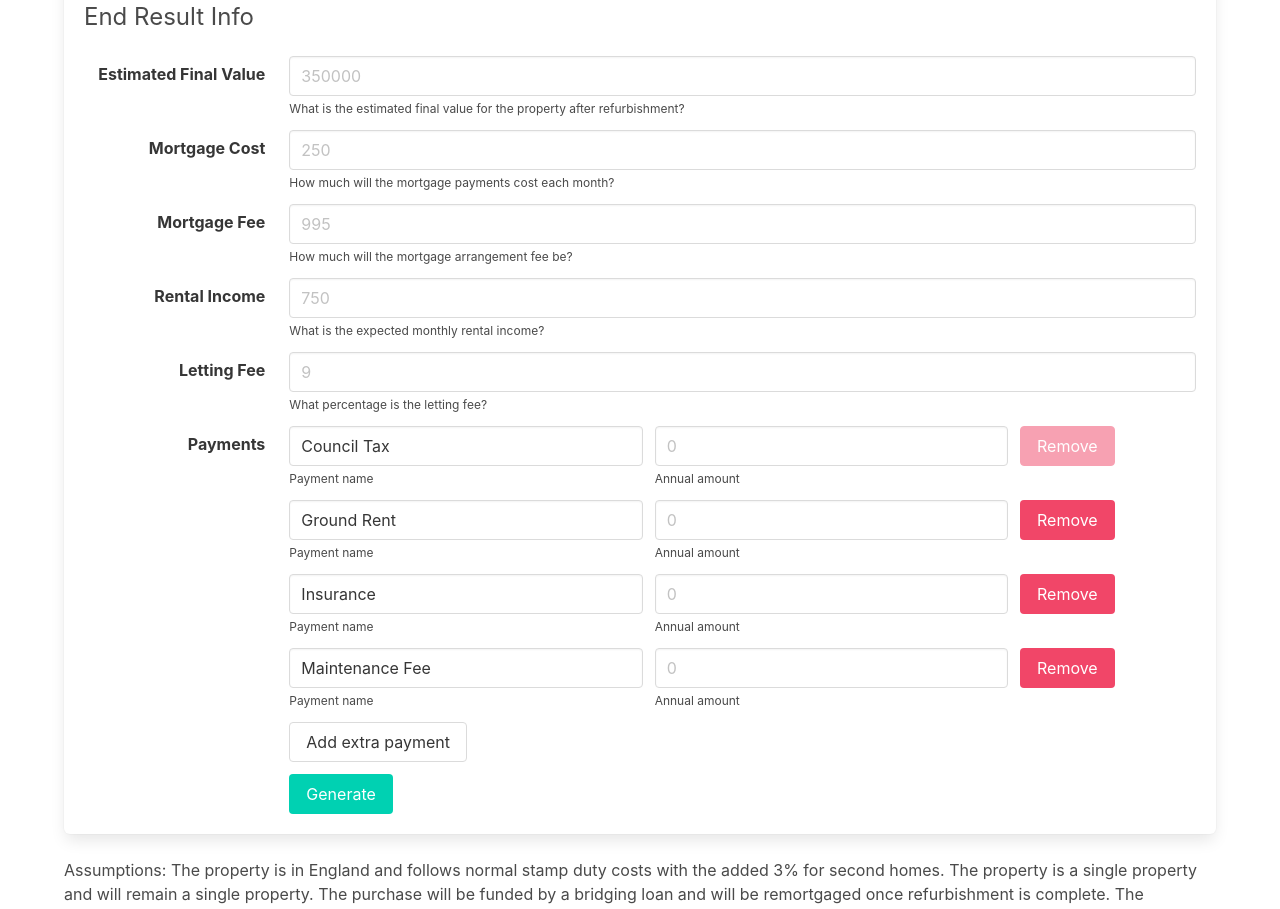
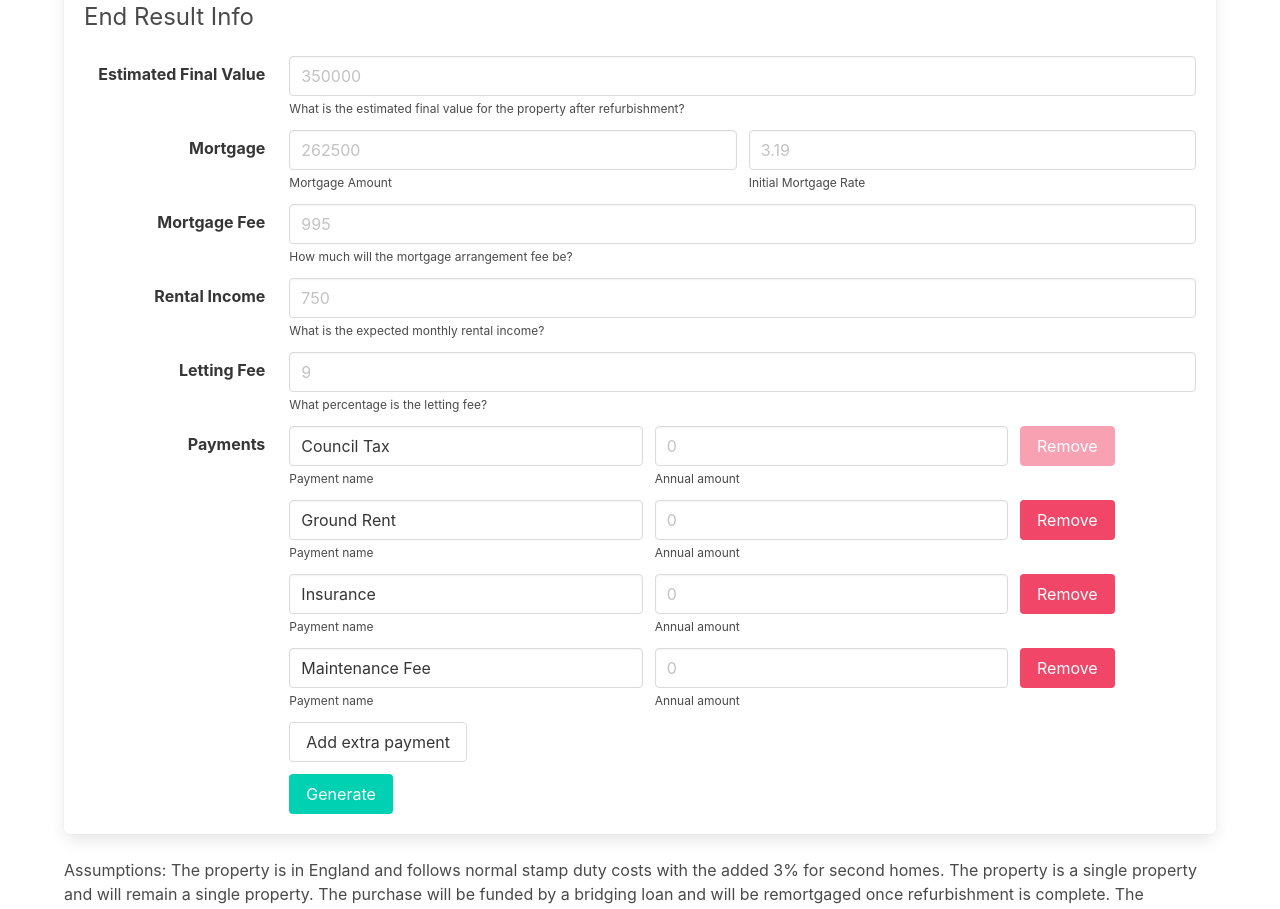
Before and after one commit to votemike/property-investment-calculator, a React (Create React App) app: page / in a window 1280 px wide. Shown: the part 1080-1989 px from the top of the page. Built offline with nearby package versions, Linux system fonts and the light colour scheme.

Commit message:
Allow custom LTV

```diff
--- a/src/App.js
+++ b/src/App.js
@@ -15,7 +15,7 @@ function App() {
           </header>
           <Form formHandler={setFormData}/>
           <Results formData={formData}/>
-          <div className="has-text-centered is-size-7">Assumptions: The property is in England and follows normal stamp duty costs with the added 3% for second homes. The property is a single property and will remain a single property. The purchase will be funded by a bridging loan and will be remortgaged once refurbishment is complete. The mortgage will be interest only with 75% LTV. No other loans will exist apart from the mortgage.</div>
+          <div className="has-text-centered is-size-7">Assumptions: The property is in England and follows normal stamp duty costs with the added 3% for second homes. The property is a single property and will remain a single property. The purchase will be funded by a bridging loan and will be remortgaged once refurbishment is complete. The mortgage will be interest only. No other loans will exist apart from the mortgage.</div>
         </div>
       </section>
       <footer className="footer">
--- a/src/components/form.js
+++ b/src/components/form.js
@@ -31,7 +31,7 @@ class Form extends React.Component {
       {name: 'Insurance', amount: ''},
       {name: 'Maintenance Fee', amount: ''},
     ];
-    return {name: '', price: '', acquisitionFees: defaultAcquisitionFees, refurbCost: '', refurbLoanCosts: '', estimatedFinalValue: '', loanCosts: '', mortgageFee: '', rentalIncome: '', lettingFee: '', annualPayments: defaultAnnualPayments};
+    return {name: '', price: '', acquisitionFees: defaultAcquisitionFees, refurbCost: '', refurbLoanCosts: '', estimatedFinalValue: '', mortgageAmount: '', initialMortgageRate: '', mortgageFee: '', rentalIncome: '', lettingFee: '', annualPayments: defaultAnnualPayments};
   }
 
   handleAddFee() {
@@ -183,15 +183,23 @@ class Form extends React.Component {
           </div>
           <div className="field is-horizontal">
             <div className="field-label is-normal">
-              <label className="label">Mortgage Cost</label>
+              <label className="label">Mortgage</label>
             </div>
             <div className="field-body">
               <div className="field">
                 <div className="control">
-                  <input className="input" name="loanCosts" value={this.state.loanCosts} onChange={this.handleInputChange} type="number" step="any" placeholder="250" id="loanCosts" required/>
+                  <input className="input" name="mortgageAmount" value={this.state.mortgageAmount} onChange={this.handleInputChange} type="number" placeholder="262500" id="mortgageAmount" required/>
                 </div>
                 <p className="help">
-                  How much will the mortgage payments cost each month?
+                  Mortgage Amount
+                </p>
+              </div>
+              <div className="field">
+                <div className="control">
+                  <input className="input" name="initialMortgageRate" value={this.state.initialMortgageRate} onChange={this.handleInputChange} type="number" step="any" placeholder="3.19" id="initialMortgageRate" required/>
+                </div>
+                <p className="help">
+                  Initial Mortgage Rate
                 </p>
               </div>
             </div>
--- a/src/components/results.js
+++ b/src/components/results.js
@@ -13,8 +13,8 @@ const Results = ({formData}) => {
   });
   fees.push(new Fee(parseFloat(stampDuty)));
   const sale = new Sale(parseFloat(formData.price), fees);
-  const mortgageAmount = parseFloat(formData.estimatedFinalValue)*3/4;
-  const rate = (parseFloat(formData.loanCosts) * 12 * 100) / mortgageAmount;
+  const mortgageAmount = parseFloat(formData.mortgageAmount);
+  const rate = parseFloat(formData.initialMortgageRate);
   const mortgageFee = new Fee(parseFloat(formData.mortgageFee));
   const mortgage = new Finance(mortgageAmount, false, 0, rate, [mortgageFee]);
   const payments = formData.annualPayments.map((object) => {
```
